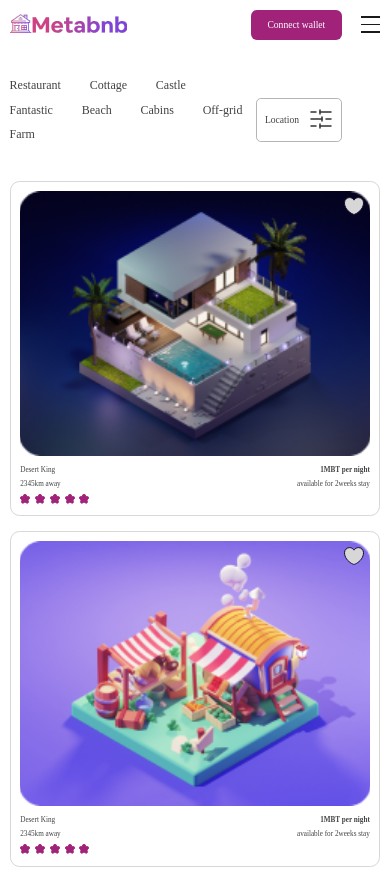
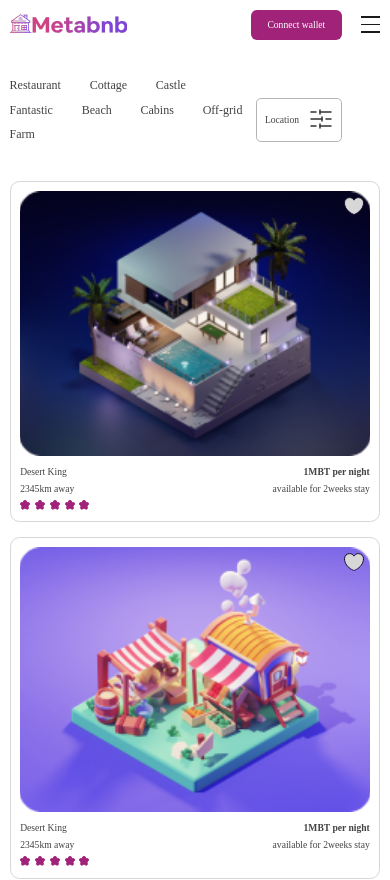
Before and after one commit to LazyCoder4542/MetaBnB, a React (Create React App) app in the folder react-app/: page /places in a window 390 px wide. Shown: the top 880 px of the page. Built offline with nearby package versions, Linux system fonts and the light colour scheme; a web font is replaced by a local one.

Commit message:
fix: fixed footer mobile design

```diff
--- a/react-app/src/App.css
+++ b/react-app/src/App.css
@@ -289,6 +289,14 @@ a {
   #site-header {
     padding-block: 1rem;
   }
+  #site-footer .wrapper {
+    gap: 3rem;
+    grid-template-columns: repeat(3, 1fr);
+  }
+  #site-footer .wrapper header {
+    grid-area: 1/1/2/5;
+    flex-direction: row;
+  }
 }
 @media screen and (max-width: 425px) {
   :root {
--- a/react-app/src/pages/Places.module.css
+++ b/react-app/src/pages/Places.module.css
@@ -41,6 +41,9 @@
 .place_cards > div:not(.error) .desc > div:nth-child(1) .price {
   font-weight: 700;
 }
+.place_cards > div:not(.error) .desc > div:nth-child(2) > .availability {
+  text-align: right;
+}
 .place_cards > div:not(.error) .desc > div:nth-child(3) {
   align-self: flex-start;
   gap: 0.5rem;
@@ -61,6 +64,7 @@
 @media screen and (max-width: 540px) {
   .place_cards {
     grid-template-columns: repeat(2, 1fr);
+    font-size: 1rem;
   }
 }
 @media screen and (max-width: 425px) {
--- a/react-app/src/pages/Places.module.sass
+++ b/react-app/src/pages/Places.module.sass
@@ -34,6 +34,8 @@
                 &:nth-child(1)
                     .price
                         font-weight: 700
+                &:nth-child(2) > .availability
+                    text-align: right
                 &:nth-child(3)
                     align-self: flex-start
                     gap: .5rem
@@ -49,6 +51,7 @@
 @media screen and ( max-width: 540px )
     .place_cards
         grid-template-columns: repeat(2, 1fr)
+        font-size: 1rem
 @media screen and ( max-width: 425px )
     .place_cards
         grid-template-columns: repeat(1, 1fr)
```
Also changed, not shown: react-app/src/App.sass (+7 -0 lines).
